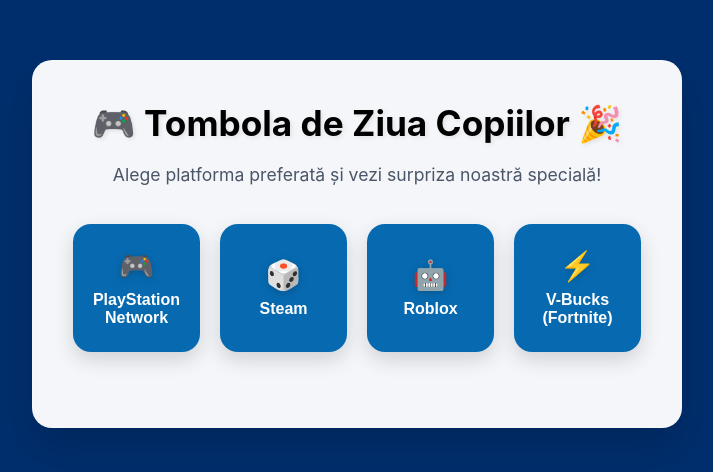
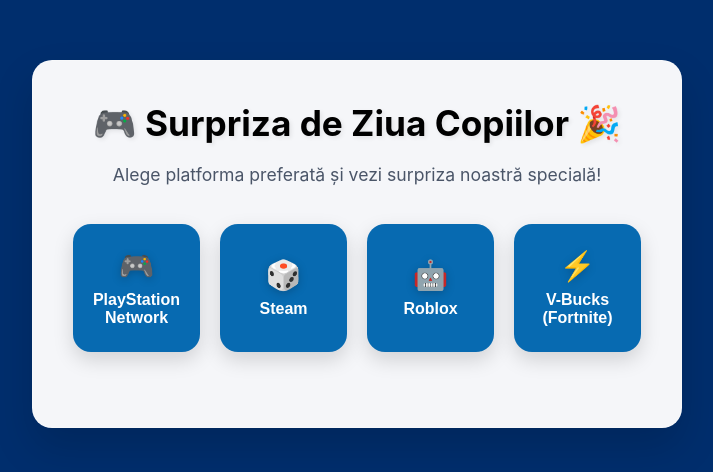
Before and after one commit to TudM99/tombola-booking.github.io, a plain HTML site: page index.html in a window 1280 px wide. Shown: the part 156-628 px from the top of the page, without its empty margins (283-996 px from the left). Drawn offline with Linux system fonts and the light colour scheme.

Commit message:
Update index.html

```diff
--- a/index.html
+++ b/index.html
@@ -756,7 +756,7 @@
 <body>
     <div class="container">
         <div class="header">
-            <h1>🎮 Tombola de Ziua Copiilor 🎉</h1>
+            <h1>🎮 Surpriza de Ziua Copiilor 🎉</h1>
             <p>Alege platforma preferată și vezi surpriza noastră specială!</p>
         </div>
 
```
